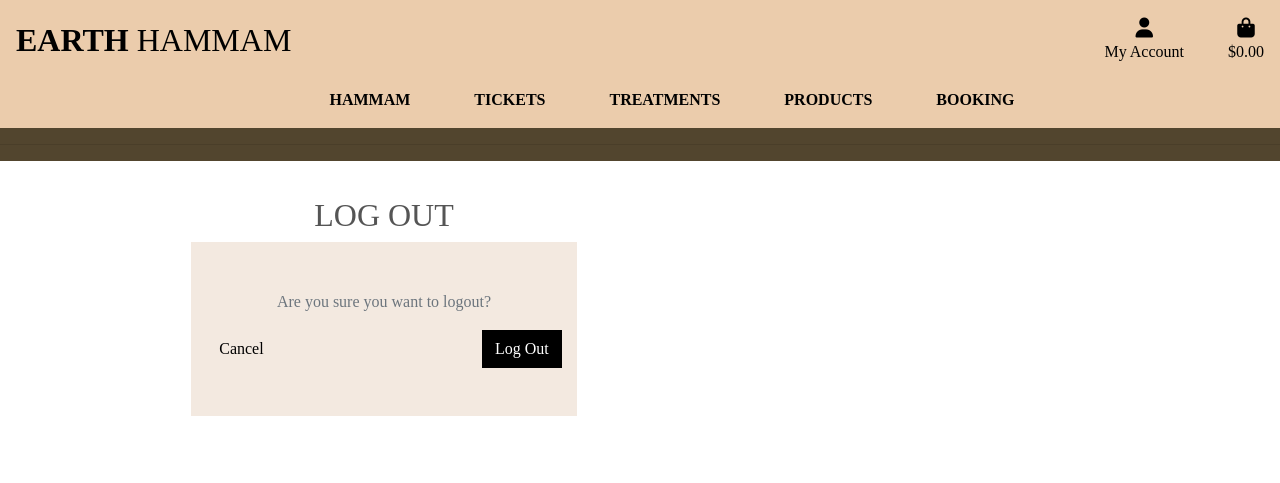
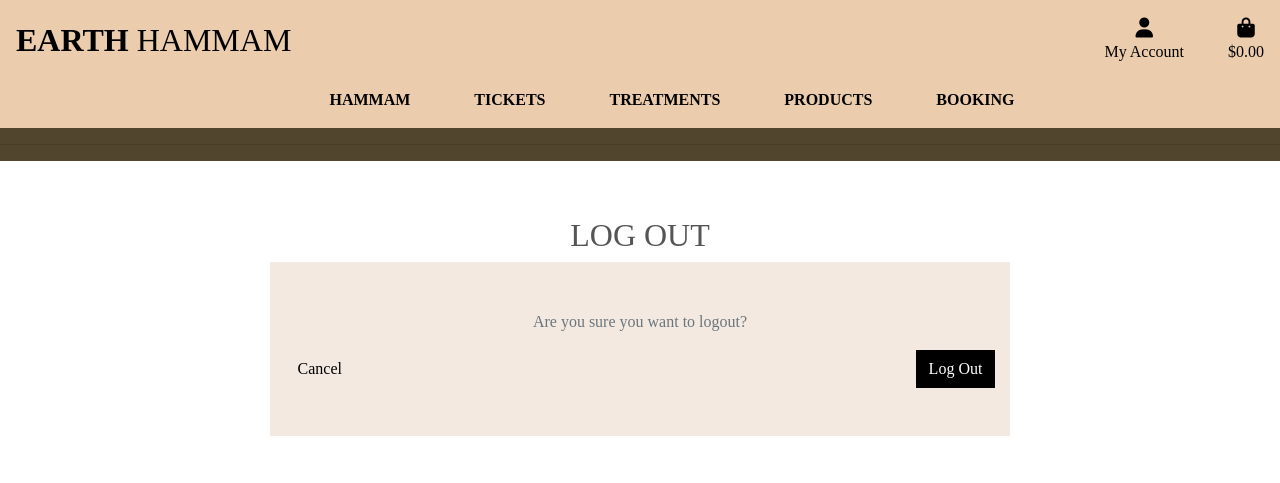
Before and after one commit to DouniaBK/earth-hammam, a Django app: page /accounts/logout/ in a window 1280 px wide. Shown: the top 483 px of the page. Run offline with Django 3.2, Linux system fonts and the light colour scheme; the visitor is signed in with stand-in values (Sample User, id 1); parts of the project's set-up code (start-up, migrations or seed data) failed here and were passed over; some libraries are stand-ins or nearby versions; some web fonts are replaced.

Commit message:
fix: improve auth styling

```diff
--- a/templates/allauth/account/base.html
+++ b/templates/allauth/account/base.html
@@ -1,14 +1,8 @@
 {% extends "base.html" %}
 
 {% block content %}
-    <div class="container header-container">
-        <div class="row">
-            <div class=" col-12 col-md-6">
-                <div class="allauth-form-inner-content">
-                    {% block inner_content %}
-                    {% endblock %}
-                </div>
-            </div>
-        </div>
+    <div class="allauth-form-inner-content">
+        {% block inner_content %}
+        {% endblock %}
     </div>
 {% endblock %}
--- a/templates/allauth/account/login.html
+++ b/templates/allauth/account/login.html
@@ -11,6 +11,9 @@
 {% block head_title %}{% trans "Login" %}{% endblock %}
 
 {% block inner_content %}
+
+
+<div class="main-content">
 
 <section class="row">
   <div class="container col-8 text-center mt-3">
@@ -54,4 +57,5 @@ for a {{ site_name }} account and Login below:{% endblocktrans %}</p>
   </p>
 </form>
 
+</div>
 {% endblock %}
--- a/templates/allauth/account/logout.html
+++ b/templates/allauth/account/logout.html
@@ -6,7 +6,7 @@
 
 {% block inner_content %}
 
-<div class="container-fluid mt-3 ">
+<div class="main-content">
 
     <section class="row">
       <div class="container text-center mt-3">
--- a/templates/allauth/account/signup.html
+++ b/templates/allauth/account/signup.html
@@ -11,6 +11,7 @@
 
 {% block inner_content %}
 
+<div class="main-content">
 <section class="row">
   <div class="container col-8 text-center mt-3">
       <h2 class="text-uppercase">Register</h2>
@@ -29,4 +30,5 @@
   <button class="float-right btn btn-wetsand"  type="submit">{% trans "Register" %}</button>
 </form>
 
+</div>
 {% endblock %}
```
